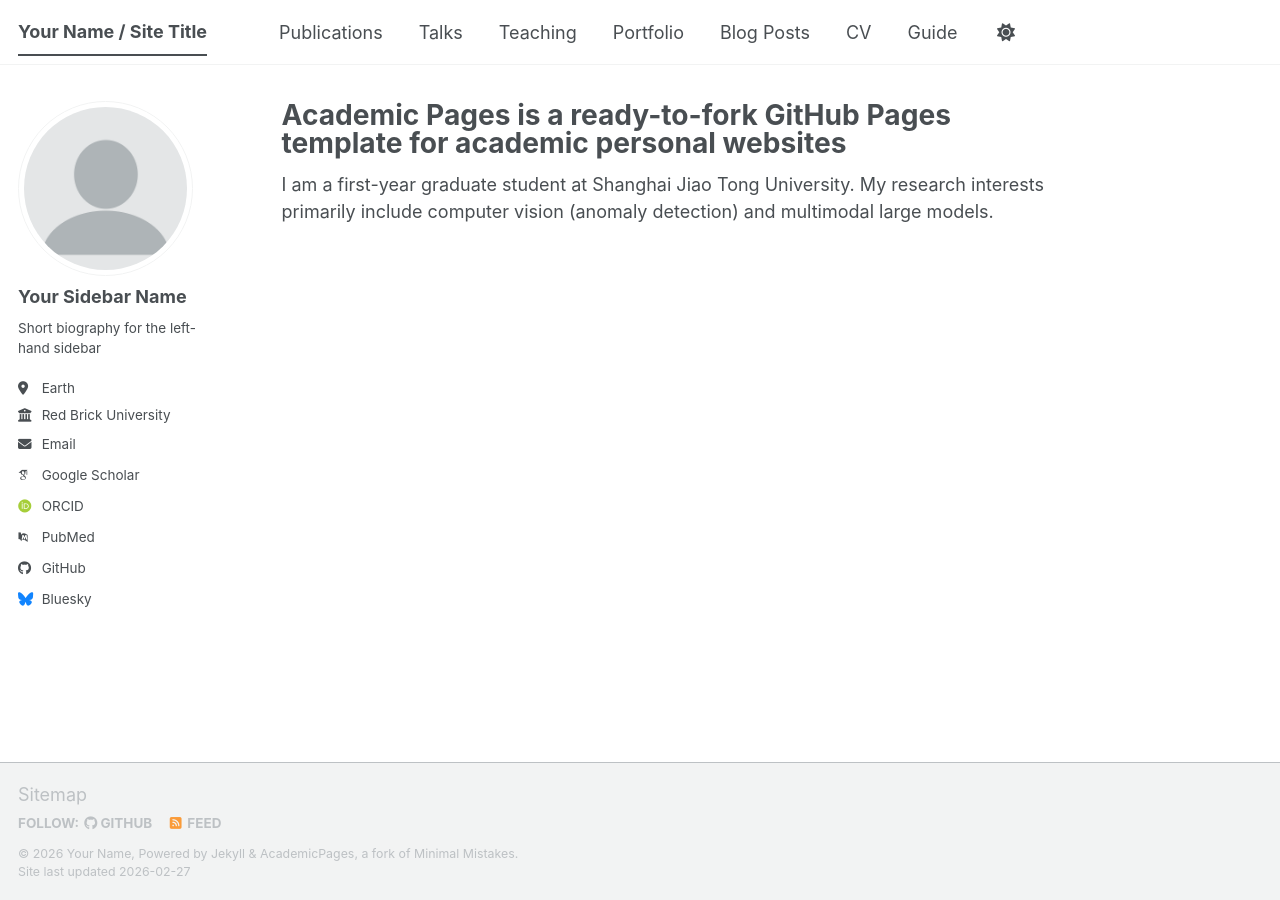
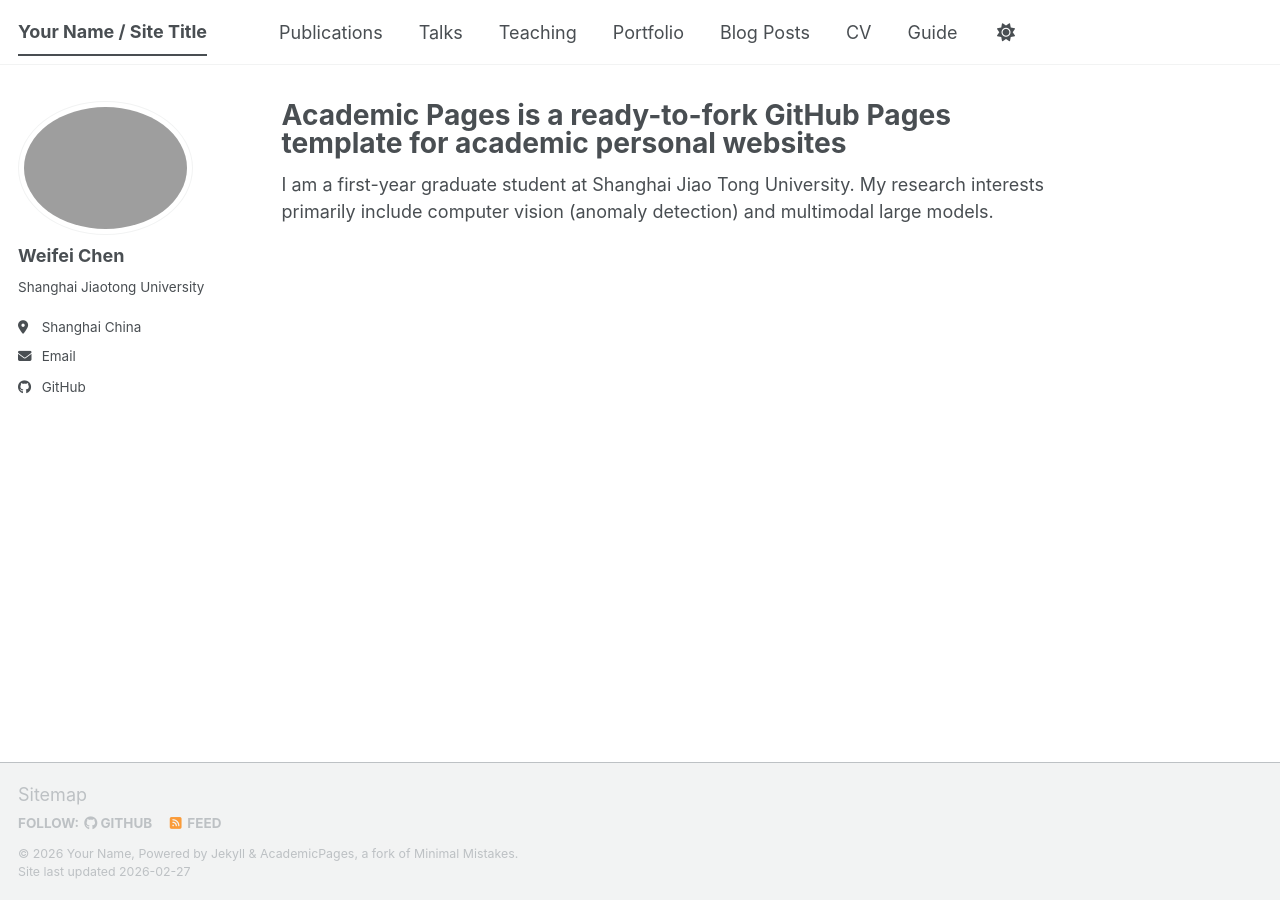
Before and after one commit to chenille025/chenille025.github.io, a Jekyll site: the page built from _pages/about.md, in a window 1280 px wide. Built offline with Jekyll 4.4.1, drawn with Linux system fonts in a browser that asks for light colours; some web fonts are replaced; a script bundle is joined from its source files by our own code; library files that are not in the unit come from our copies.

Commit message:
Update _config.yml

```diff
--- a/_config.yml
+++ b/_config.yml
@@ -23,25 +23,25 @@ repository               : "academicpages/academicpages.github.io"
 #               Additional customization can be done by editing /_includes/author-profile.html
 author:
   # Biographic information
-  avatar           : "profile.png"
-  name             : "Your Sidebar Name"
+  avatar           : "IMG_20250609_115551.png"
+  name             : "Weifei Chen"
   pronouns         : # example: "she/her"
-  bio              : "Short biography for the left-hand sidebar"
-  location         : "Earth"
-  employer         : "Red Brick University"
+  bio              : "Shanghai Jiaotong University"
+  location         : "Shanghai China"
+  employer         :
   uri              : # URL
-  email            : "none@example.org"
+  email            : "chenille@sjtu.edu.cn"
 
   # Academic websites
   academia         : # URL
   arxiv            : # URL - Update with the correct link to your profile
-  googlescholar    : "https://scholar.google.com/citations?user=PS_CX0AAAAAJ"
+  googlescholar    : #"https://scholar.google.com/citations?user=PS_CX0AAAAAJ"
   inspire-hep      : # URL
   impactstory      : # URL
-  orcid            : "https://orcid.org/yourorcidurl"
+  orcid            : #"https://orcid.org/yourorcidurl"
   semantic         : # URL
   ssrn             : # URL
-  pubmed           : "https://www.ncbi.nlm.nih.gov/pubmed/?term=john+snow"
+  pubmed           : #"https://www.ncbi.nlm.nih.gov/pubmed/?term=john+snow"
   researchgate     : # URL
   scopus           : # URL
   zotero           : # URL
@@ -51,13 +51,13 @@ author:
   bitbucket        : # Username - Update with your username on the site
   codepen          : # Username
   dribbble         : # Username
-  github           : "academicpages"
+  github           : "https://github.com/chenille025"
   kaggle           : # Username
   stackoverflow    : # User number or user number and name (i.e., use "1" or "1/jeff-atwood")
 
   # Social media
   artstation       : # Username
-  bluesky          : "bsky.app" # Replace this with you Bluesky username
+  bluesky          : #"bsky.app" # Replace this with you Bluesky username
   facebook         : # Username
   flickr           : # Username
   foursquare       : # Username
```
